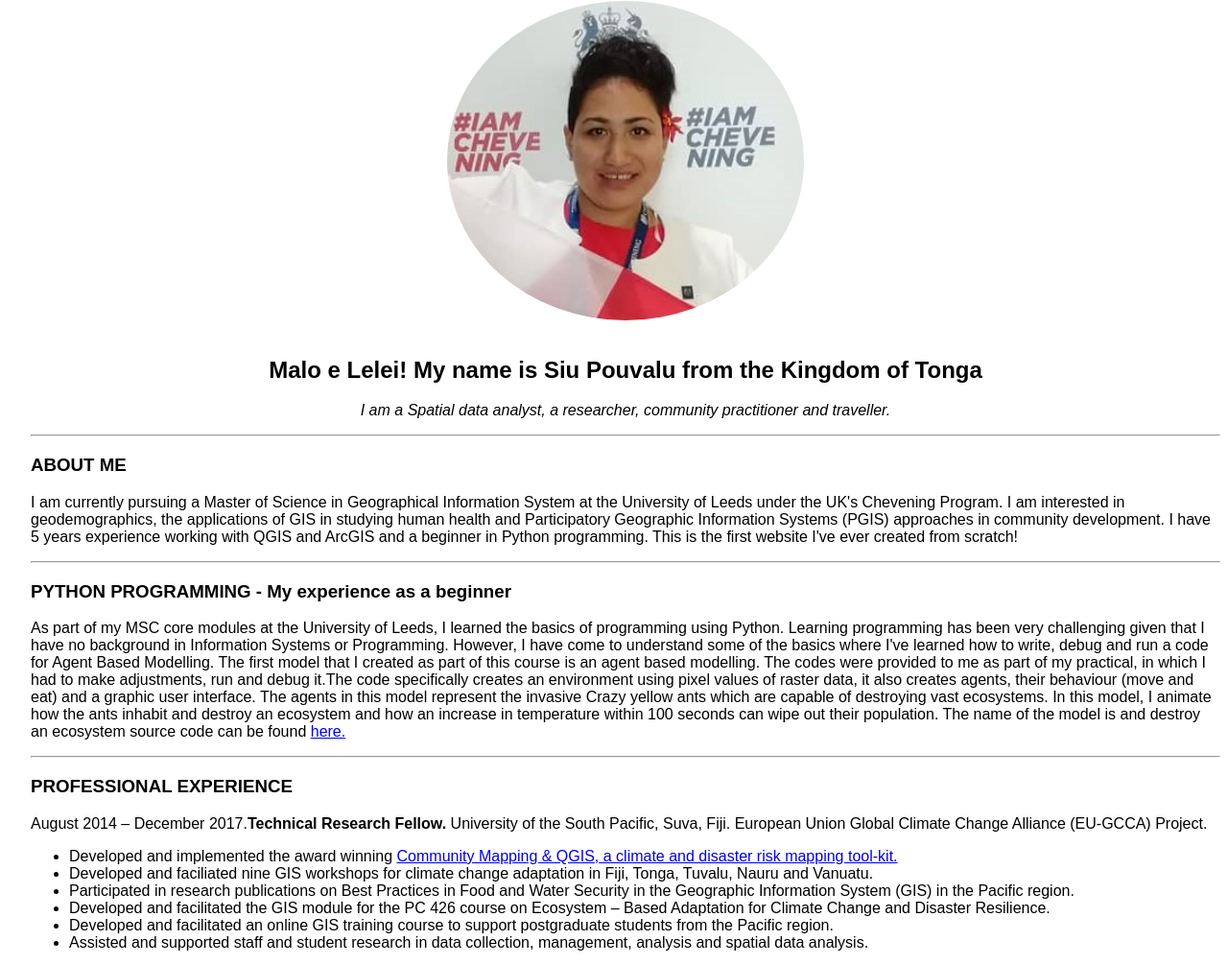
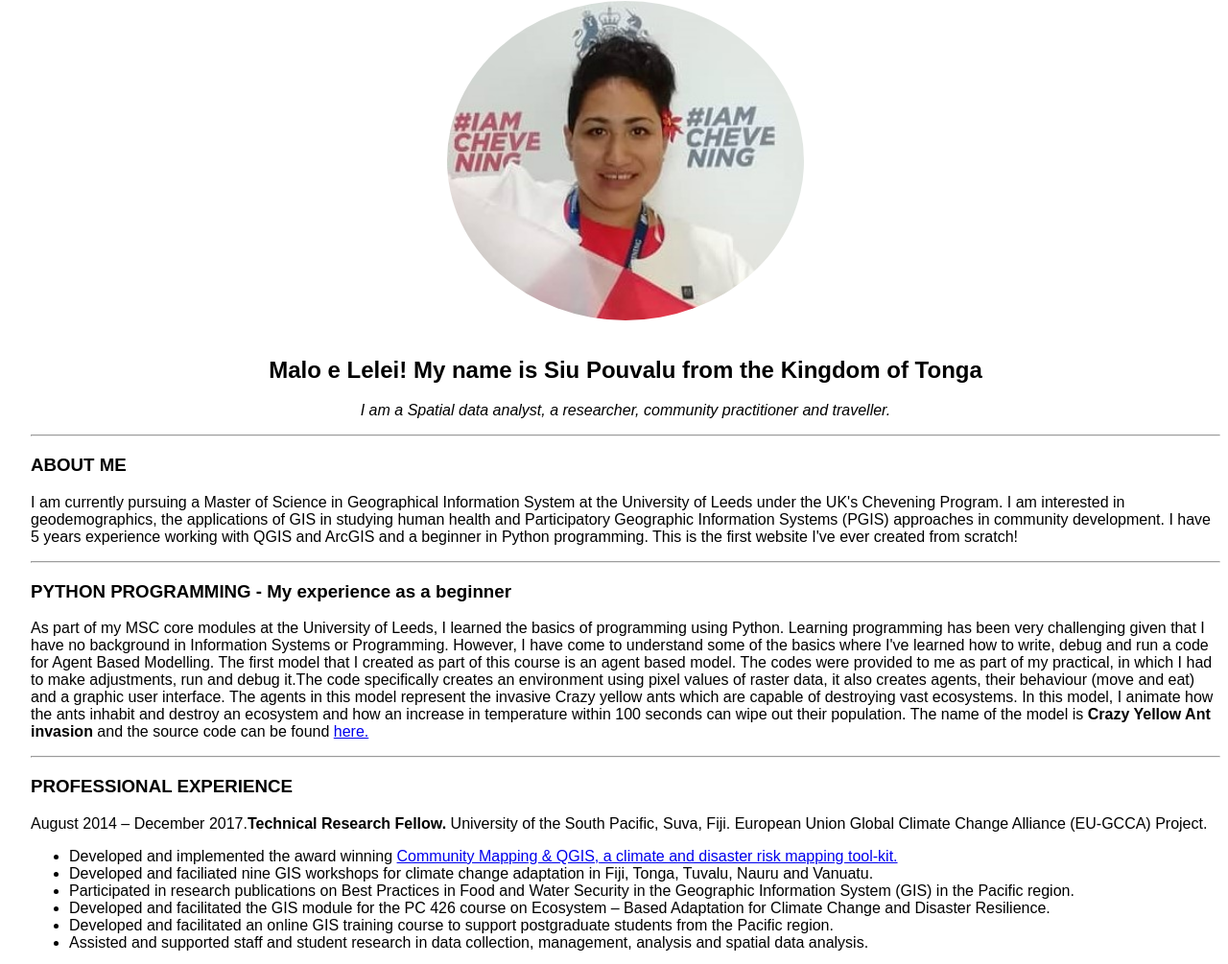
Before and after one commit to Siujion/Siujion.github.io, a plain HTML site: page index.html in a window 1280 px wide. Shown: the part 79-1084 px from the top of the page at 96% size. Drawn offline with Linux system fonts and the light colour scheme.

Commit message:
minor edits

```diff
--- a/index.html
+++ b/index.html
@@ -77,12 +77,12 @@
 			given that I have no background in Information Systems or Programming. However, I have come to
 			understand some of the basics where I've learned how to write, debug and run a code for Agent Based Modelling.
 
-			The first model that I created as part of this course is an agent based modelling. The codes were provided to me
+			The first model that I created as part of this course is an agent based model. The codes were provided to me
 			as part of my practical, in which I had to make adjustments, run and debug it.The code specifically creates an
 			environment using pixel values of raster data, it also creates agents, their behaviour (move and eat) and a graphic
 			user interface. The agents in this model represent the invasive Crazy yellow ants which are capable of destroying vast
 			ecosystems. In this model, I animate how the ants inhabit and destroy an ecosystem and how an increase in temperature
-			within 100 seconds can wipe out their population. The name of the model is and destroy an ecosystem source code can be found
+			within 100 seconds can wipe out their population. The name of the model is <b>Crazy Yellow Ant invasion </b> and the source code can be found
 			<!--the code for link download below was altered from that on https://www.w3schools.com/howto/howto_html_download_link.asp-->
 			<a href="https://github.com/Siujion/Agent-Based-Model" target="_blank">here.</a> </p>
 
```
